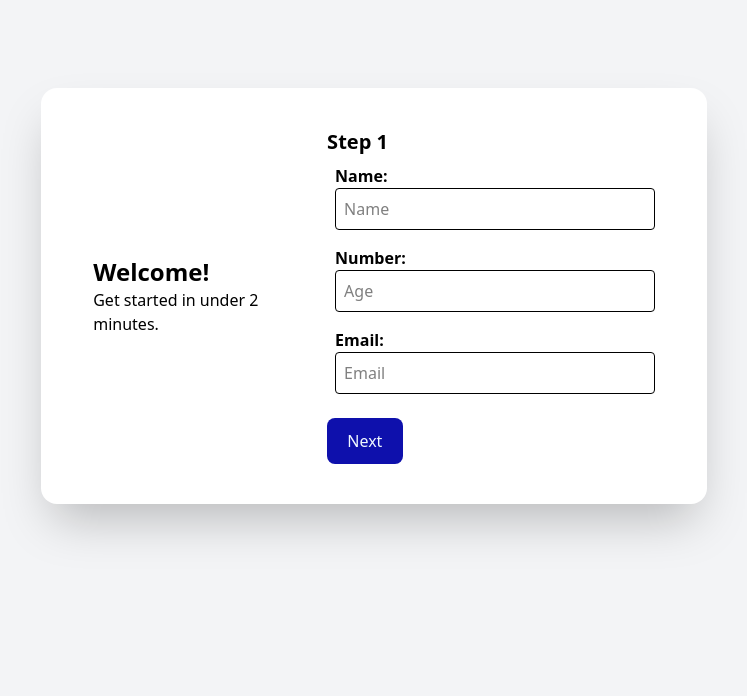
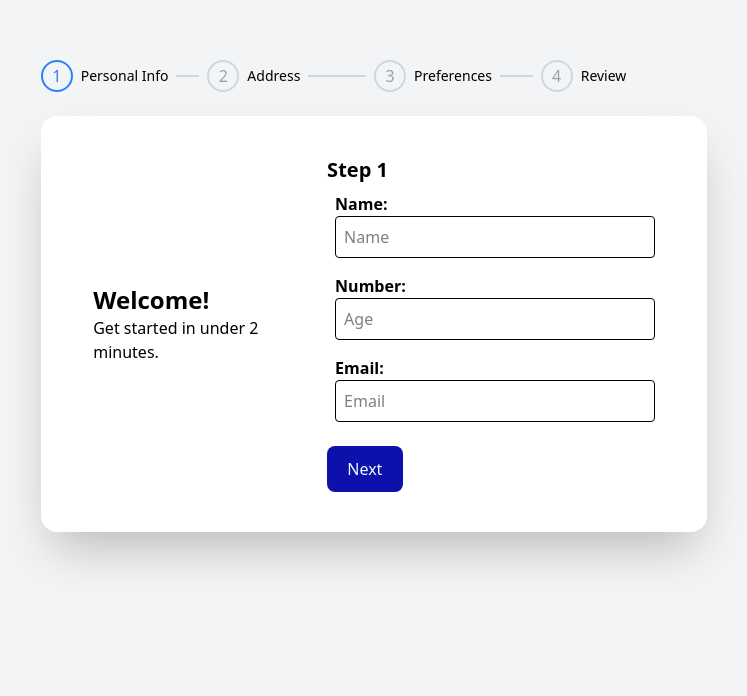
Before and after one commit to mariana-vallejos/frontend-practice-10, a React (Vite) app: page / in a window 1280 px wide. Shown: the part 104-800 px from the top of the page, without its empty margins (266-1013 px from the left). Built offline with nearby package versions, Linux system fonts and the light colour scheme.

Commit message:
feat: stepper component

```diff
--- a/src/components/multistepForm/MultiStepForm.tsx
+++ b/src/components/multistepForm/MultiStepForm.tsx
@@ -8,6 +8,9 @@ import Step2 from "./steps/Step2";
 import Step3 from "./steps/Step3";
 import Step4 from "./steps/Step4";
 import { defaultValues, type FormValues } from "./types/MultistepForm";
+import { Stepper } from "./Stepper";
+
+const stepLabels = ["Personal Info", "Address", "Preferences", "Review"];
 
 const MultiStepForm = () => {
   const [step, setStep] = useState(0);
@@ -49,6 +52,8 @@ const MultiStepForm = () => {
   };
 
   return (
+    <div className="block">
+      <Stepper currentStep={step} steps={stepLabels} />
       <section className="flex max-w-2xl bg-white rounded-2xl shadow-2xl py-4 px-2 max-h-3xl">
         <div className="w-1/3 py-3 pl-8 m-auto">
           <h2 className="text-2xl font-bold">Welcome!</h2>
@@ -101,6 +106,7 @@ const MultiStepForm = () => {
           </form>
         </FormProvider>
       </section>
+    </div>
   );
 };
 
--- /dev/null
+++ b/src/components/multistepForm/Stepper.tsx
@@ -0,0 +1,40 @@
+type StepperProps = {
+  currentStep: number;
+  steps: string[];
+};
+
+export const Stepper = ({ currentStep, steps }: StepperProps) => {
+  return (
+    <div className="flex items-center justify-between mb-6">
+      {steps.map((label, index) => {
+        const isActive = index === currentStep;
+        const isCompleted = index < currentStep;
+
+        return (
+          <div key={index} className="flex-1 flex items-center">
+            <div
+              className={`w-8 h-8 flex items-center justify-center rounded-full border-2
+                ${isCompleted ? "bg-green-500 border-green-500 text-white" :
+                  isActive ? "border-blue-500 text-blue-500" :
+                  "border-gray-300 text-gray-400"}
+              `}
+            >
+              {isCompleted ? "✓" : index + 1}
+            </div>
+
+            <span className="ml-2 text-sm">
+              {label}
+            </span>
+
+            {index < steps.length - 1 && (
+              <div
+                className={`flex-1 h-[2px] mx-2
+                  ${isCompleted ? "bg-green-500" : "bg-gray-300"}`}
+              />
+            )}
+          </div>
+        );
+      })}
+    </div>
+  );
+};
```
Lines whose indentation alone changed are shown as unchanged.
